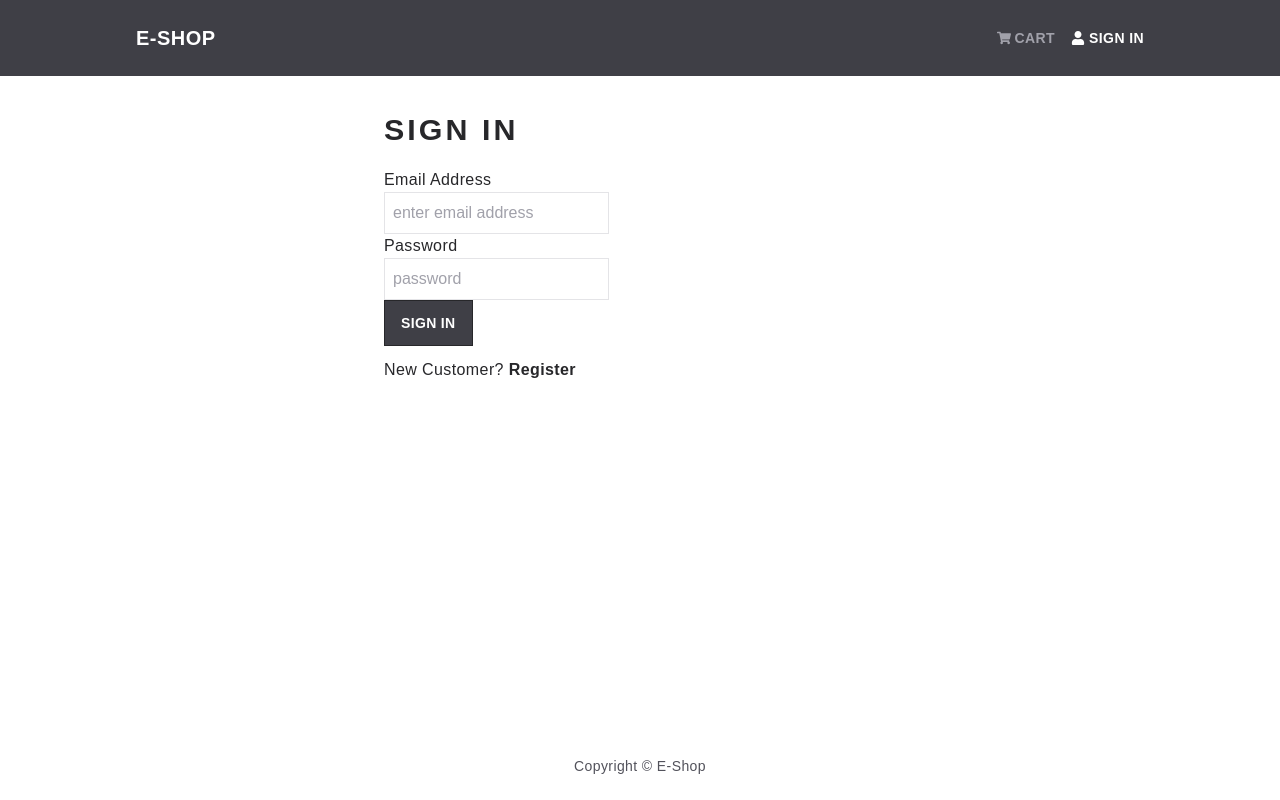
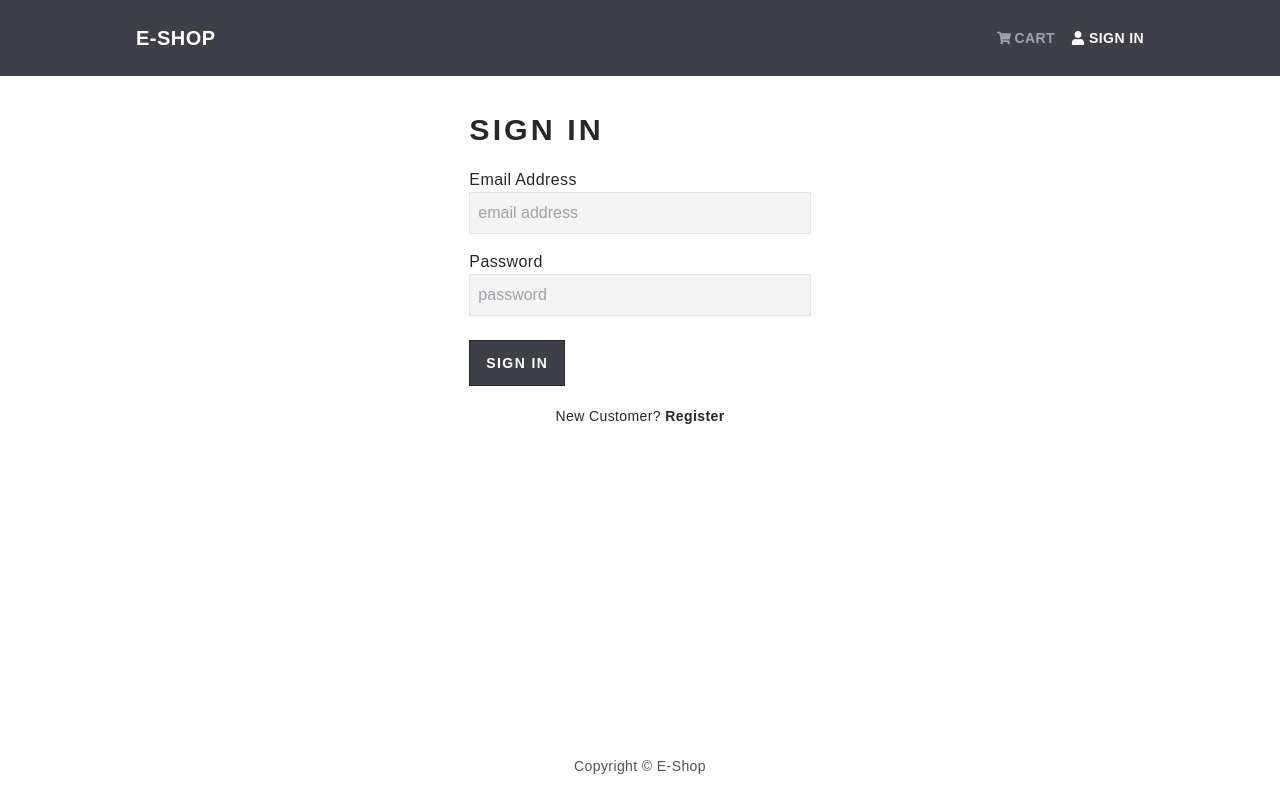
Before and after one commit to jbalke/eshop, a React (Create React App) app in the folder frontend/: page /login in a window 1280 px wide. Built offline with nearby package versions, Linux system fonts and the light colour scheme; no server answers; the HTML template or start-up script is replaced by a standard one.

Commit message:
Login page style

```diff
--- a/frontend/src/index.css
+++ b/frontend/src/index.css
@@ -34,8 +34,13 @@ a {
   @apply font-semibold;
 }
 
+label {
+  display: block;
+  margin-bottom: 1em;
+}
+
 input {
-  @apply border p-2 block;
+  @apply border p-2 block bg-gray-100;
 }
 
 .sr-only {
@@ -50,7 +55,7 @@ input {
 }
 
 .btn {
-  @apply px-4 py-3 inline-block transition-all font-semibold tracking-wide uppercase;
+  @apply text-sm px-4 py-3 inline-block transition-all font-semibold tracking-widest uppercase;
 }
 
 .card {
--- a/frontend/src/pages/Login.js
+++ b/frontend/src/pages/Login.js
@@ -1,9 +1,8 @@
-import React, { useState, useEffect } from 'react';
-import { useMutation, useQueryClient } from 'react-query';
+import React, { useEffect, useState } from 'react';
+import { useMutation, useQuery, useQueryClient } from 'react-query';
+import { Link, useHistory } from 'react-router-dom';
 import ApiService from '../api/ApiService.js';
-import { Link, useHistory } from 'react-router-dom';
 import Message from '../components/Message.js';
-import Loader from '../components/Loader.js';
 import { useQueryString } from '../hooks/url.js';
 import tokenStorage from '../tokenStorage.js';
 
@@ -12,48 +11,51 @@ function Login() {
   const [password, setPassword] = useState('');
 
   const searchParams = useQueryString();
-  const redirect = searchParams.get('redirect');
+  const redirect = searchParams.get('redirect') || '/';
   const history = useHistory();
 
+  const { data: userInfo } = useQuery('user', ApiService.users.userProfile);
+
   const queryClient = useQueryClient();
-
-  const { mutate, isLoading, isSuccess, data, isError, error } = useMutation(
+  const { mutate, isSuccess, data, isError, error } = useMutation(
     ApiService.users.loginUser,
     {
       onSuccess: (data) => {
+        tokenStorage.setToken(data.token);
         queryClient.setQueryData('user', data.user);
       },
     }
   );
 
   useEffect(() => {
+    if (userInfo) {
+      history.push(redirect);
+    }
+  }, [userInfo, history, redirect]);
+
+  useEffect(() => {
     if (isSuccess) {
-      tokenStorage.setToken(data.token);
-      history.replace(redirect || '/');
+      history.replace(redirect);
     }
-  }, [isSuccess, data, history, redirect]);
+  }, [isSuccess, history, redirect]);
 
   const submitHandler = async (e) => {
     e.preventDefault();
-
     mutate({ email, password });
   };
 
   return (
-    <div className='login-layout sm:w-full md:w-1/2 mx-auto'>
-      <h1>Sign In</h1>
-      {isLoading ? (
-        <Loader />
-      ) : (
-        <>
+    <div className='login-layout sm:w-full md:w-1/3 mx-auto'>
+      <h1 className=''>Sign In</h1>
       <form onSubmit={submitHandler}>
         <div className='form-email'>
           <label htmlFor='email'>
             Email Address
             <input
+              className='w-full'
               type='email'
               name='email'
-                  placeholder='enter email address'
+              placeholder='email address'
               autoComplete='email'
               value={email}
               onChange={(e) => setEmail(e.target.value)}
@@ -65,6 +67,7 @@ function Login() {
           <label htmlFor='password'>
             Password
             <input
+              className='w-full'
               type='password'
               name='password'
               placeholder='password'
@@ -76,12 +79,12 @@ function Login() {
         </div>
         <button
           type='submit'
-              className='btn border border-black bg-gray-700 text-white font-semibold text-sm'
+          className='btn my-2 border border-black bg-gray-700 text-white'
         >
           Sign In
         </button>
       </form>
-          <div className='py-3'>
+      <div className='my-3 text-center text-sm'>
         New Customer?{' '}
         <Link
           to={redirect ? `/register?redirect=${redirect}` : '/register'}
@@ -95,8 +98,6 @@ function Login() {
       ) : isSuccess ? (
         <Message type='success'>{`Welcome back ${data.name}`}</Message>
       ) : null}
-        </>
-      )}
     </div>
   );
 }
```
Lines whose indentation alone changed are shown as unchanged.
